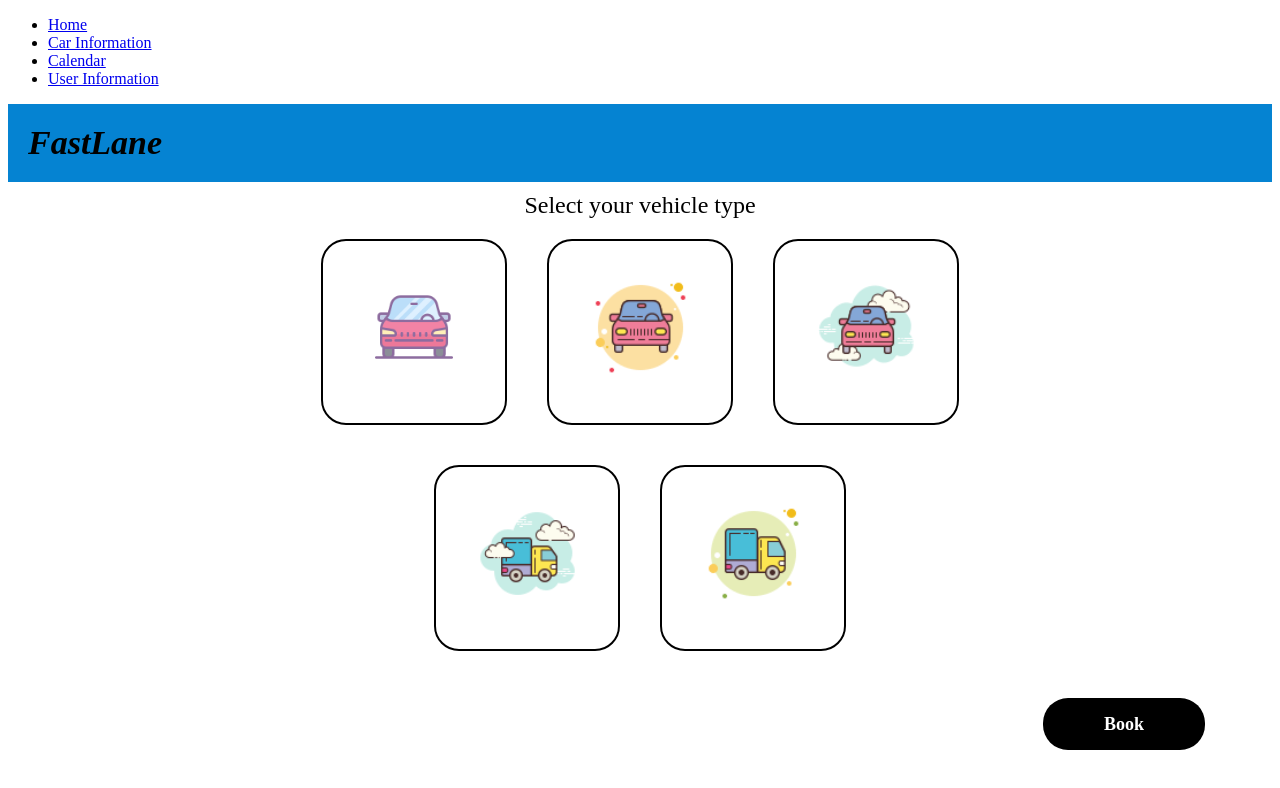
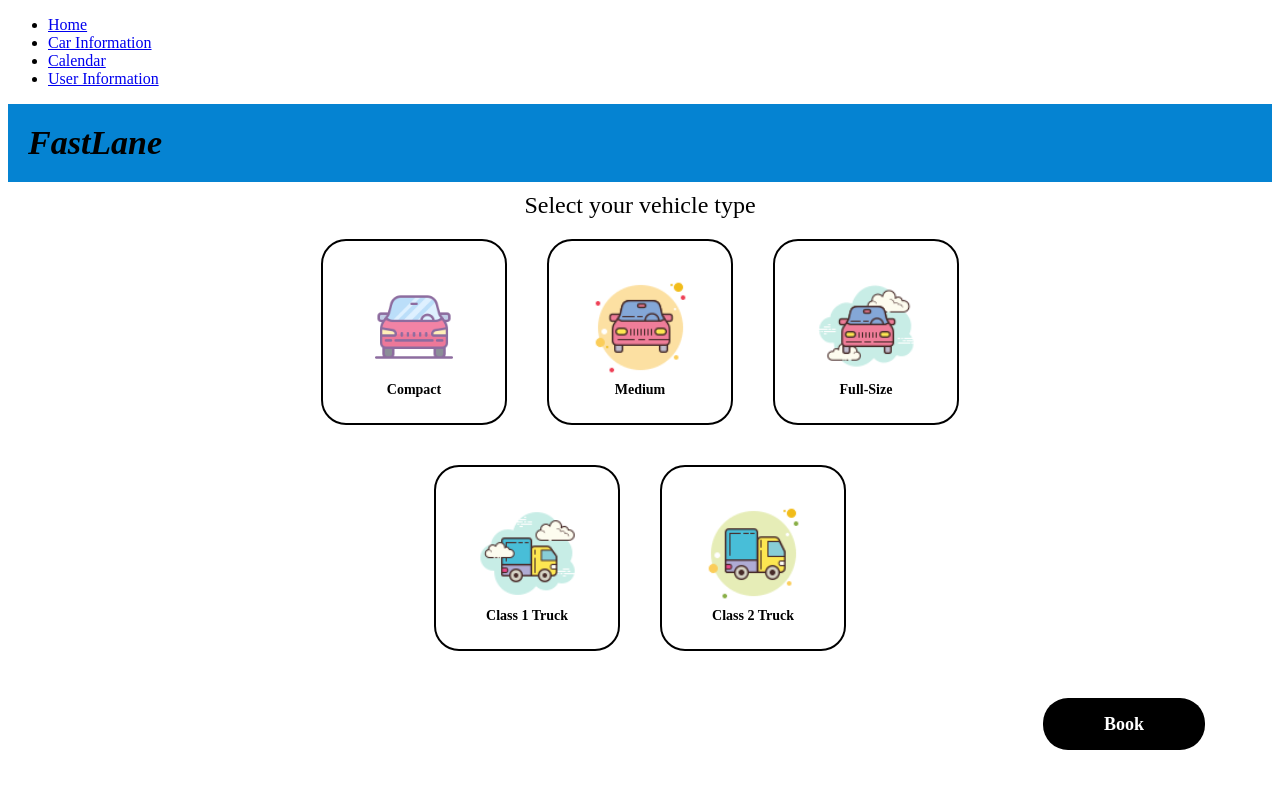
Before and after one commit to MaximBacar/fastlane, a React (Create React App) app in the folder fastlane/: page / in a window 1280 px wide. Shown: the top 788 px of the page. Built offline with nearby package versions, Linux system fonts and the light colour scheme.

Commit message:
Subtitle for each car type

```diff
--- a/fastlane/src/HomePage.js
+++ b/fastlane/src/HomePage.js
@@ -14,11 +14,19 @@ const HomePage = () => {
     backgroundColor: 'white',
     margin: '20px',
     borderRadius: '25px',
-    border: `1px solid ${selectedVehicle ? (selectedVehicle === 'CompactCar' ? '#0583D2' : 'black') : 'black'}`,
+    border: `2px solid ${selectedVehicle ? (selectedVehicle === 'CompactCar' ? '#0583D2' : 'black') : 'black'}`,
     alignItems: 'center',
     display: 'flex',
     justifyContent: 'center',
     cursor: 'pointer',
+    position: 'relative', // Added position relative for positioning the text
+  };
+
+  const textBelowImage = {
+    position: 'absolute',
+    bottom: '25px',
+    fontSize: '14px',
+    fontWeight: 'bold',
   };
 
   const titleStyle = {
@@ -63,26 +71,31 @@ const HomePage = () => {
       <div style={subtitleStyle}>Select your vehicle type</div>
 
       <div style={{ display: 'flex', justifyContent: 'center', alignItems: 'center', borderRadius: '25px' }}>
-        <div style={{ ...squareStyle, border: `2px solid ${selectedVehicle ? (selectedVehicle === 'CompactCar' ? '#0583D2' : 'black') : 'black'}` }} onClick={() => handleVehicleClick('CompactCar')}>
-          <img src={CompactCarImg} alt="Compact Car" style={{ width: '78px', height: '78px', marginBottom: '10px' }} />
+      <div style={{ ...squareStyle, border: `2px solid ${selectedVehicle ? (selectedVehicle === 'CompactCar' ? '#0583D2' : 'black') : 'black'}` }} onClick={() => handleVehicleClick('CompactCar')}>          <img src={CompactCarImg} alt="Compact Car" style={{ width: '78px', height: '78px', marginBottom: '10px' }} />
+          <div style={textBelowImage}>Compact</div>
         </div>
 
         <div style={{ ...squareStyle, border: `2px solid ${selectedVehicle ? (selectedVehicle === 'MediumCar' ? '#0583D2' : 'black') : 'black'}` }} onClick={() => handleVehicleClick('MediumCar')}>
           <img src={MediumCarImg} alt="Medium Car" style={{ width: '115px', height: '115px', marginBottom: '10px' }} />
+          <div style={textBelowImage}>Medium</div>
+
         </div>
 
-        <div style={{ ...squareStyle, border: `2px solid ${selectedVehicle ? (selectedVehicle === 'FullSizeCar' ? '#0583D2' : 'black') : 'black'}` }} onClick={() => handleVehicleClick('FullSizeCar')}>
-          <img src={FullSizeImg} alt="Full-Size Car" style={{ width: '115px', height: '115px', marginBottom: '10px' }} />
+        <div style={{ ...squareStyle, border: `2px solid ${selectedVehicle ? (selectedVehicle === 'FullSizeCar' ? '#0583D2' : 'black') : 'black'}` }} onClick={() => handleVehicleClick('FullSizeCar')}>          <img src={FullSizeImg} alt="Full-Size Car" style={{ width: '115px', height: '115px', marginBottom: '10px' }} />
+          <div style={textBelowImage}>Full-Size</div>
+
         </div>
       </div>
 
       <div style={{ display: 'flex', justifyContent: 'center', alignItems: 'center' }}>
-        <div style={{ ...squareStyle, border: `2px solid ${selectedVehicle ? (selectedVehicle === 'Class1Truck' ? '#0583D2' : 'black') : 'black'}` }} onClick={() => handleVehicleClick('Class1Truck')}>
-          <img src={Class1TruckImg} alt="Class1 Truck" style={{ width: '115px', height: '115px', marginBottom: '10px' }} />
+      <div style={{ ...squareStyle, border: `2px solid ${selectedVehicle ? (selectedVehicle === 'Class1Truck' ? '#0583D2' : 'black') : 'black'}` }} onClick={() => handleVehicleClick('Class1Truck')}>          <img src={Class1TruckImg} alt="Class1 Truck" style={{ width: '115px', height: '115px', marginBottom: '10px' }} />
+          <div style={textBelowImage}>Class 1 Truck</div>
+
         </div>
 
-        <div style={{ ...squareStyle, border: `2px solid ${selectedVehicle ? (selectedVehicle === 'Class2Truck' ? '#0583D2' : 'black') : 'black'}` }} onClick={() => handleVehicleClick('Class2Truck')}>
-          <img src={Class2TruckImg} alt="Class2 Truck" style={{ width: '115px', height: '115px', marginBottom: '10px' }} />
+        <div style={{ ...squareStyle, border: `2px solid ${selectedVehicle ? (selectedVehicle === 'Class2Truck' ? '#0583D2' : 'black') : 'black'}` }} onClick={() => handleVehicleClick('Class2Truck')}>          <img src={Class2TruckImg} alt="Class2 Truck" style={{ width: '115px', height: '115px', marginBottom: '10px' }} />
+          <div style={textBelowImage}>Class 2 Truck</div>
+
         </div>
       </div>
 
```
